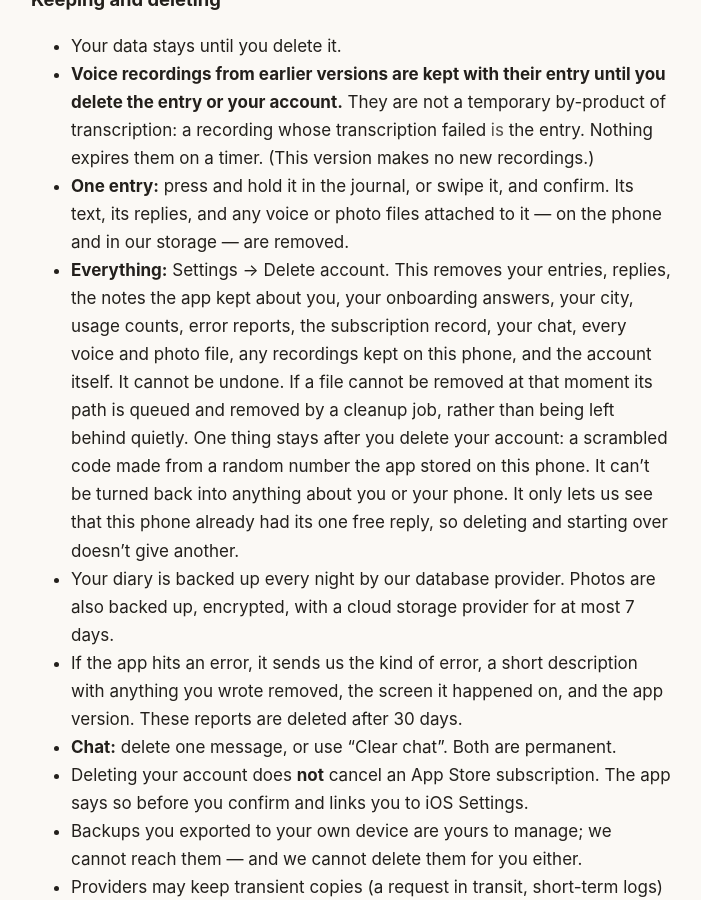
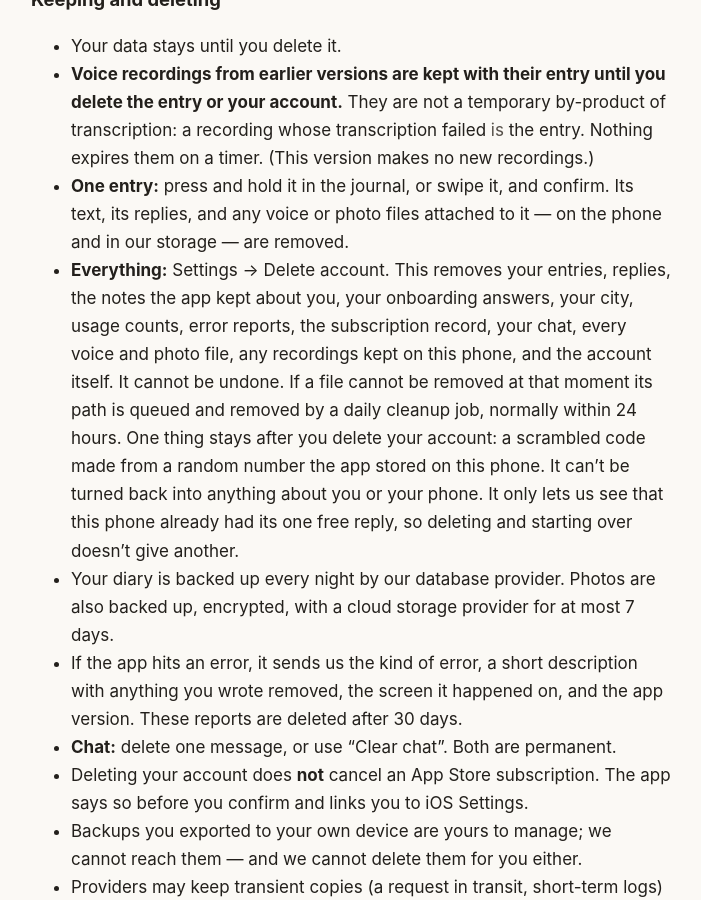
Before and after one commit to danielchen720-ui/twilight-diary-legal, a Jekyll site: the page built from privacy/index.md, in a window 1280 px wide and 900 px high, scrolled down 7945 px. Shown: the whole window, without its empty margins (289-990 px from the left). Built offline with Jekyll 4.4.1, drawn with Linux system fonts in a browser that asks for light colours.

Commit message:
隐私政策：删号时没删掉的照片 → daily cleanup job, normally within 24 hours（总经理 10-10 11:4x 措辞；基于 origin/main 209c820 —— 本机 launch-day-site 落后 8 个提交，别从那份推）
Co-Authored-By: Claude Opus 5.5 <noreply@anthropic.com>

```diff
--- a/privacy/index.md
+++ b/privacy/index.md
@@ -250,8 +250,7 @@ All of these can be revoked in iOS Settings.
   the notes the app kept about you, your onboarding answers, your city, usage counts, error
   reports, the subscription record, your chat, every voice and photo file, any recordings
   kept on this phone, and the account itself. It cannot be undone. If a file cannot be removed
-  at that moment its path is queued and removed by a cleanup job, rather than
-  being left behind quietly.
+  at that moment its path is queued and removed by a daily cleanup job, normally within 24 hours.
   One thing stays after you delete your account: a scrambled code made from a random
   number the app stored on this phone. It can't be turned back into anything about you
   or your phone. It only lets us see that this phone already had its one free reply, so
```
